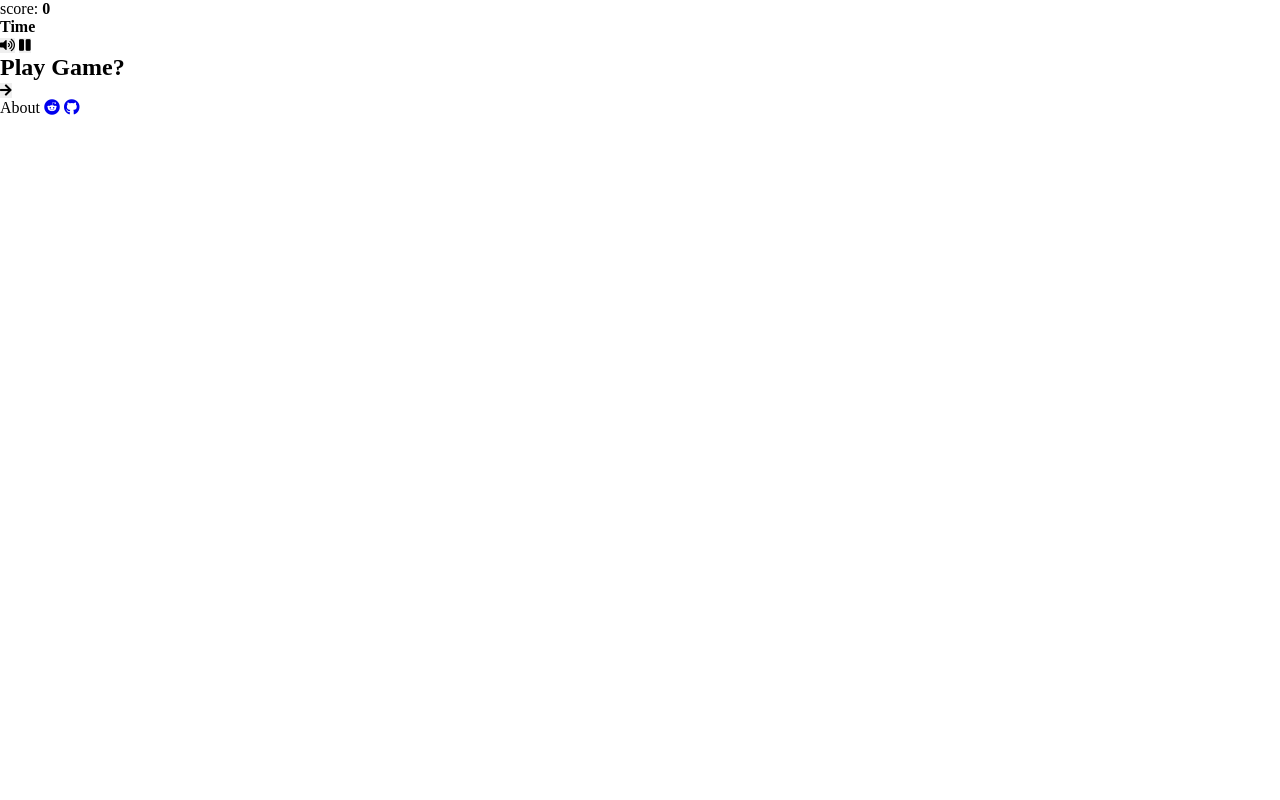
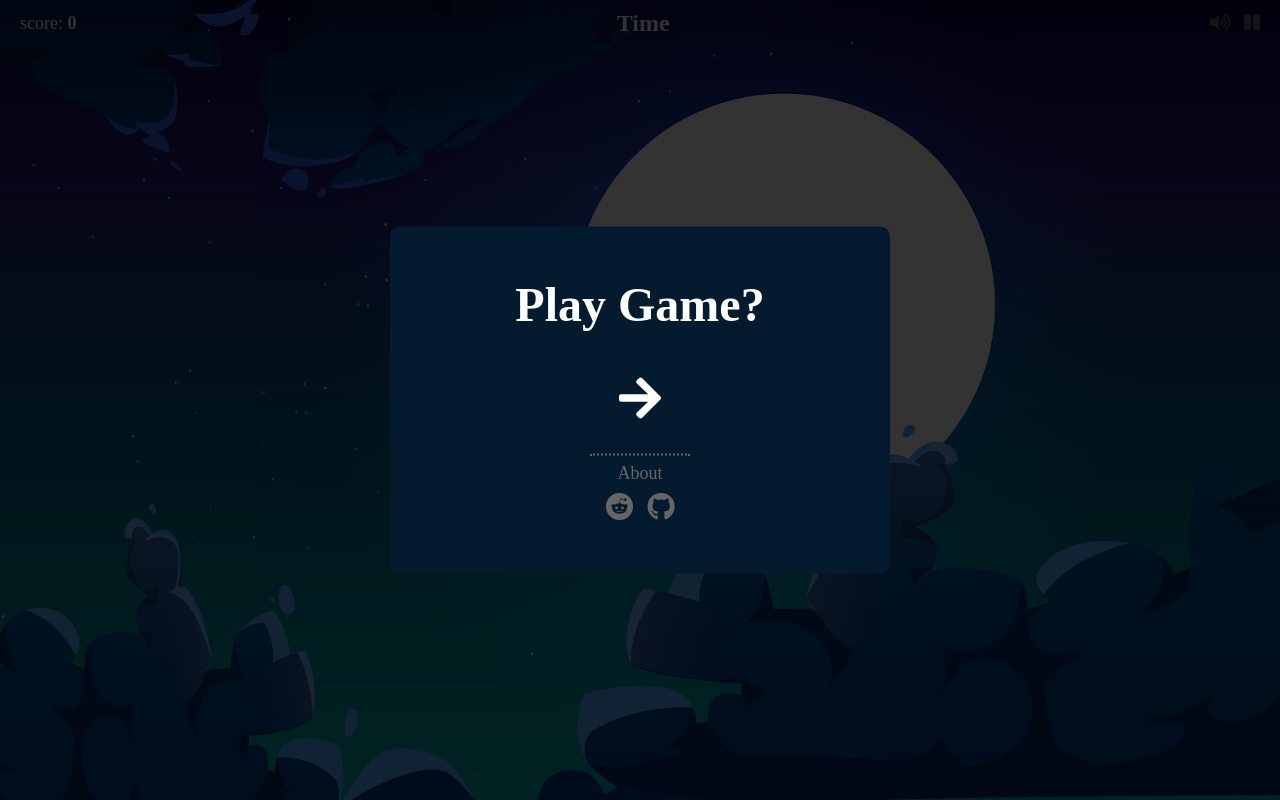
Before and after one commit to sonseong10/halloween-game, a plain HTML site: page index.html in a window 1280 px wide. Drawn offline with Linux system fonts and the light colour scheme.

Commit message:
💄 Add style to project section

```diff
--- /dev/null
+++ b/assets/css/style.css
@@ -0,0 +1,194 @@
+/* header */
+.gnb {
+  position: fixed;
+  display: flex;
+  justify-content: space-between;
+  align-items: center;
+  padding: 10px 20px;
+  width: 100%;
+  z-index: 100;
+}
+
+.score {
+  font-size: 18px;
+  color: #fff;
+  text-align: center;
+  user-select: none;
+}
+
+.time-bar {
+  font-size: 24px;
+  color: #fff;
+  text-align: center;
+  user-select: none;
+}
+
+.tool-btn {
+  font-size: 18px;
+  background-color: initial;
+  transition: all 300ms ease;
+  color: #666;
+}
+
+#mute {
+  transform: scale(1.2);
+  color: #fefefe;
+}
+
+#mute.chose {
+  transform: scale(1);
+  color: #666;
+}
+
+.tool-btn:not(:last-child) {
+  margin-right: 10px;
+}
+
+#pause:hover,
+#pause:focus {
+  color: #fefefe;
+  transform: scale(1.2);
+}
+
+/* popup */
+.blind {
+  position: absolute;
+  width: 100vw;
+  height: 100vh;
+  background-color: rgba(0, 0, 0, 0.8);
+  z-index: 100;
+  transition: all 300ms ease-in-out;
+}
+
+.blind.disappear {
+  transform: translateY(-100vh);
+}
+
+.popup {
+  position: absolute;
+  left: 50%;
+  top: 50%;
+  padding: 50px 0;
+  width: 500px;
+  border-radius: 10px;
+  background-color: #041a2f;
+  text-align: center;
+  transform: translate(-50%, -50%);
+}
+
+.popup-title {
+  margin-bottom: 32px;
+  font-size: 48px;
+  color: #fefefe;
+}
+
+.popup-btn {
+  margin-bottom: 28px;
+  padding: 8px;
+  background-color: initial;
+  font-size: 48px;
+  color: #fefefe;
+}
+
+.popup-btn:hover,
+.popup-btn:focus {
+  transform: scale(1.2);
+}
+
+.popup > footer::before {
+  content: "";
+  position: absolute;
+  left: 40%;
+  bottom: 34%;
+  width: 20%;
+  border: none;
+  border-top: 2px dotted #666;
+}
+
+.about-info {
+  display: block;
+  margin-bottom: 8px;
+  font-size: 18px;
+  color: #666;
+}
+
+.popup-link:hover,
+.popup-link:focus {
+  color: #fefefe;
+  transform: scale(1.2);
+}
+
+.popup-link {
+  display: inline-block;
+  font-size: 28px;
+  color: #666;
+}
+
+.popup-link:not(:last-child) {
+  margin-right: 10px;
+}
+
+/* game */
+.wrapper {
+  position: relative;
+  background: url("/assets/img/bg.png") no-repeat center center fixed;
+  -webkit-background-size: cover;
+  -moz-background-size: cover;
+  -o-background-size: cover;
+  background-size: cover;
+}
+
+.game {
+  display: flex;
+  justify-content: center;
+  align-items: center;
+  width: 100vw;
+  height: 100vh;
+}
+
+.game-field {
+  position: relative;
+  width: 100%;
+  height: 80%;
+  user-select: none;
+}
+
+.game-point,
+.game-trap {
+  position: absolute;
+}
+
+.game-point {
+  width: 150px;
+  height: 150px;
+  animation: 700ms ease-in-out infinite alternate movement;
+}
+
+.game-point:nth-child(odd) {
+  animation-direction: alternate-reverse;
+}
+
+.game-trap {
+  width: 70px;
+  height: 70px;
+  cursor: pointer;
+  transition: all 200ms ease;
+}
+
+.game-trap:hover {
+  transform: scale(1.2);
+}
+
+@keyframes movement {
+  0% {
+    opacity: 0;
+    transform: translateX(40px);
+    pointer-events: none;
+  }
+
+  100% {
+    opacity: 1;
+    transform: translateX(-40px);
+    cursor: pointer;
+  }
+}
--- a/index.html
+++ b/index.html
@@ -13,6 +13,7 @@
     <link rel="icon" href="/assets/img/favicon/tomb.ico" type="image/ico" />
     <link rel="stylesheet" href="/assets/css/reset.css" />
     <link rel="stylesheet" href="/assets/css/global.css" />
+    <link rel="stylesheet" href="/assets/css/style.css" />
   </head>
   <body>
     <div class="wrapper">
```
